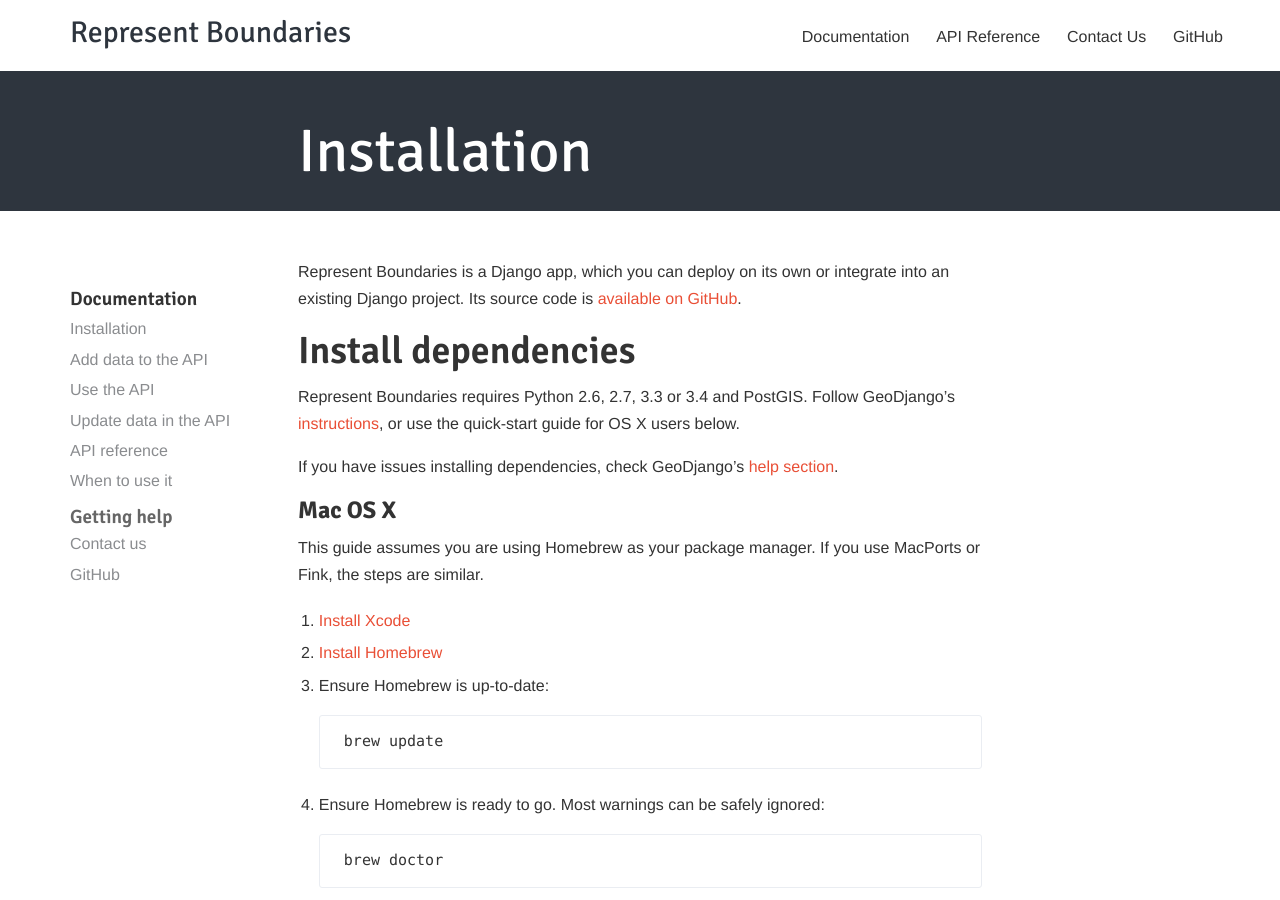
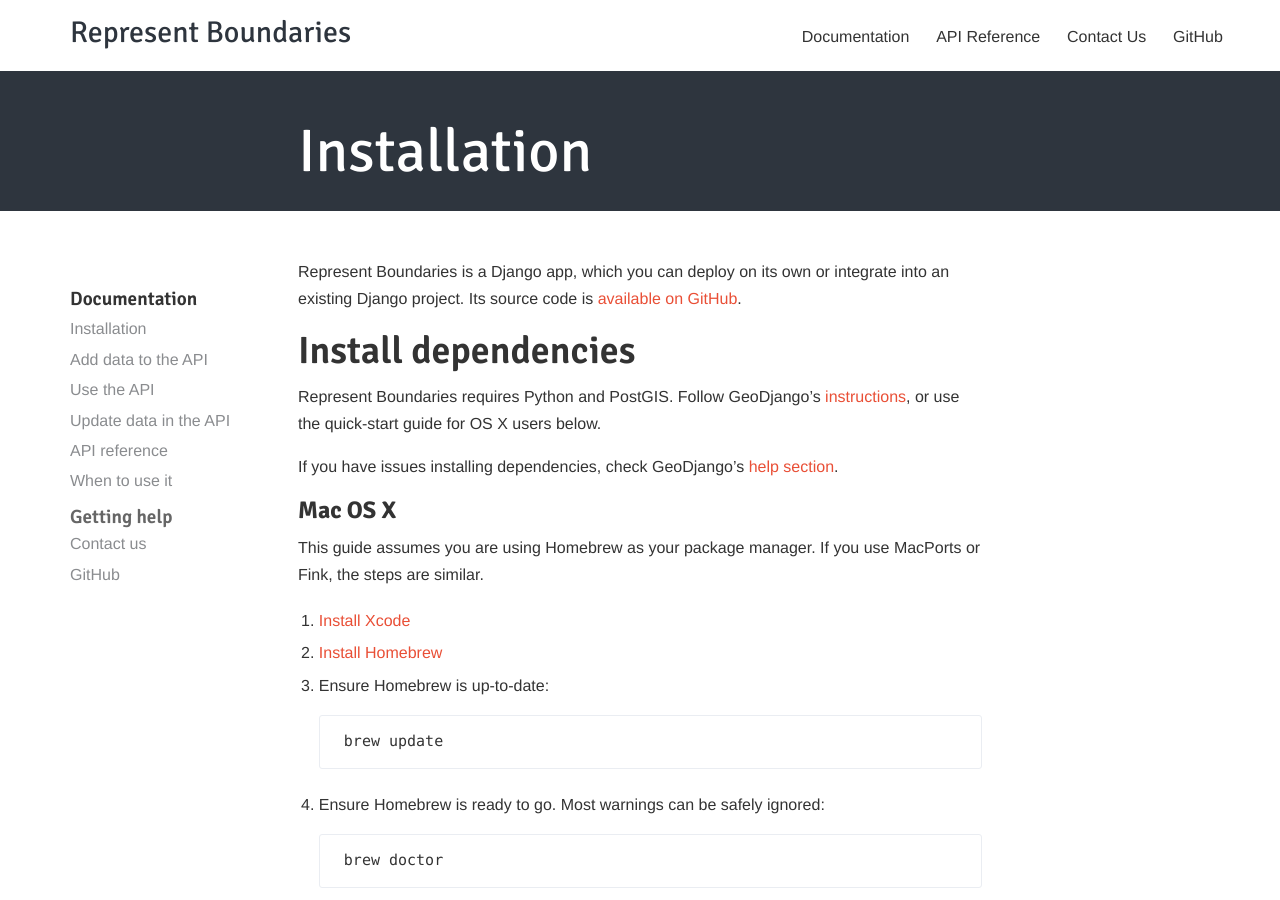
Before and after one commit to opennorth/represent-boundaries-docs, a Jekyll site: the page built from docs/install/index.md, in a window 1280 px wide and 900 px high. Built offline with Jekyll 4.4.1, drawn with Linux system fonts in a browser that asks for light colours.

Commit message:
docs: Remove old version numbers

```diff
--- a/docs/install/index.md
+++ b/docs/install/index.md
@@ -7,7 +7,7 @@
 
 ## Install dependencies
 
-Represent Boundaries requires Python 2.6, 2.7, 3.3 or 3.4 and PostGIS. Follow GeoDjango's [instructions](https://docs.djangoproject.com/en/dev/ref/contrib/gis/install/), or use the quick-start guide for OS X users below.
+Represent Boundaries requires Python and PostGIS. Follow GeoDjango's [instructions](https://docs.djangoproject.com/en/dev/ref/contrib/gis/install/), or use the quick-start guide for OS X users below.
 
 If you have issues installing dependencies, check GeoDjango's [help section](https://docs.djangoproject.com/en/dev/ref/contrib/gis/install/#troubleshooting).
 
```
